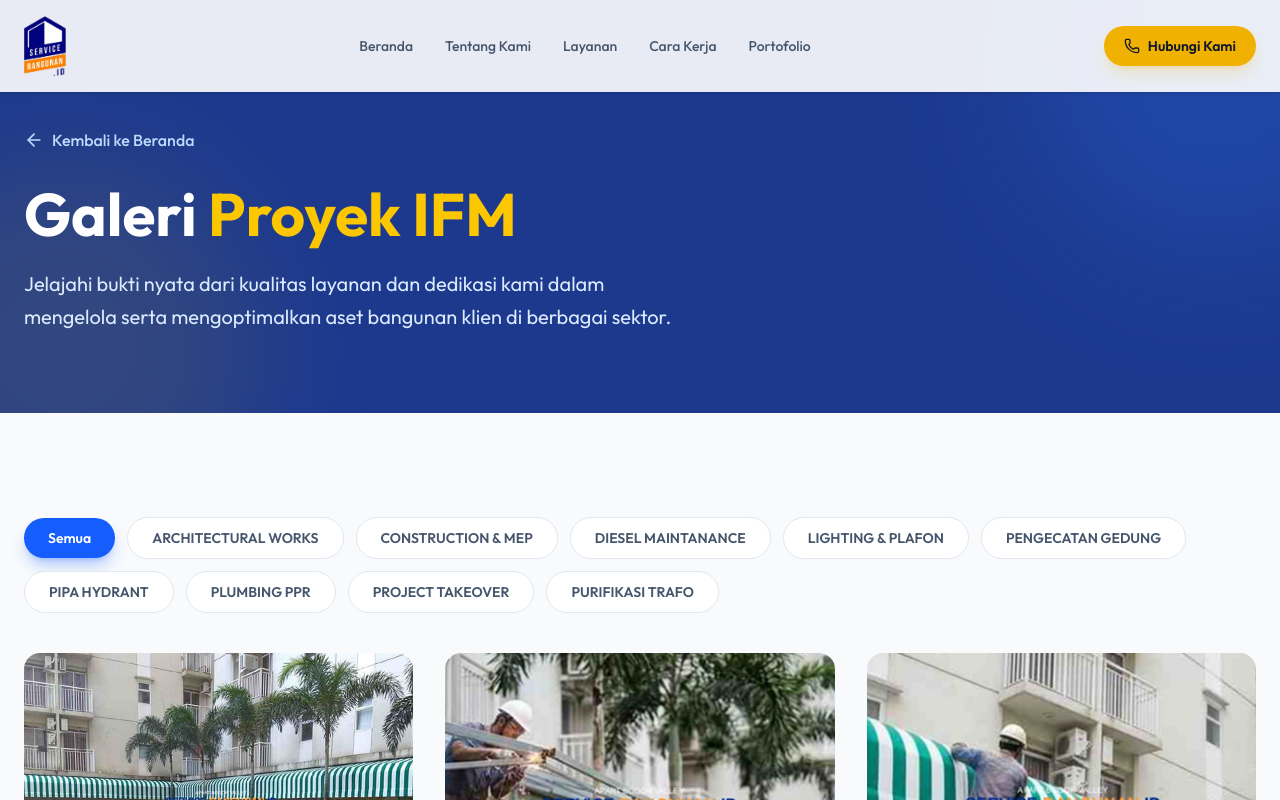
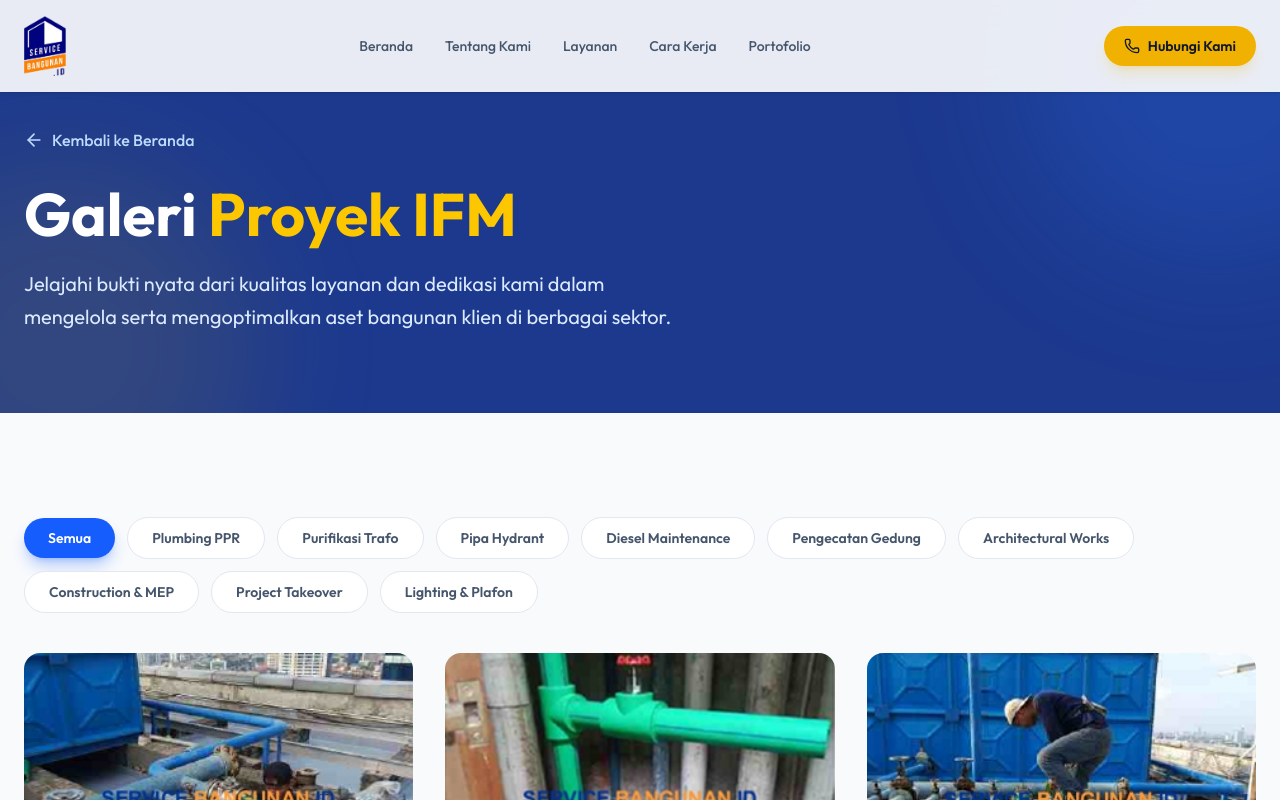
Before and after one commit to aldimahardiansyah/service-bangunan, a SvelteKit app: page /gallery in a window 1280 px wide. Shown: the top 800 px of the page. Built offline with nearby package versions, Linux system fonts and the light colour scheme.

Commit message:
refactor: standardize gallery categories and reformat project titles for consistency

```diff
--- a/src/lib/data/galleries.ts
+++ b/src/lib/data/galleries.ts
@@ -1,242 +1,242 @@
 export const galleries = [
 	{
 		"id": 1,
-		"src": "/images/portofolio/ARCHITECTURAL WORKS/Foto 1.png",
-		"title": "Proyek ARCHITECTURAL WORKS",
-		"category": "ARCHITECTURAL WORKS"
+		"src": "/images/portofolio/PLUMBING PPR/Foto 1.png",
+		"title": "Proyek Plumbing PPR",
+		"category": "Plumbing PPR"
 	},
 	{
 		"id": 2,
-		"src": "/images/portofolio/ARCHITECTURAL WORKS/Foto 2.png",
-		"title": "Proyek ARCHITECTURAL WORKS",
-		"category": "ARCHITECTURAL WORKS"
+		"src": "/images/portofolio/PLUMBING PPR/Foto 2.png",
+		"title": "Proyek Plumbing PPR",
+		"category": "Plumbing PPR"
 	},
 	{
 		"id": 3,
-		"src": "/images/portofolio/ARCHITECTURAL WORKS/Foto 3.png",
-		"title": "Proyek ARCHITECTURAL WORKS",
-		"category": "ARCHITECTURAL WORKS"
+		"src": "/images/portofolio/PLUMBING PPR/Foto 3.png",
+		"title": "Proyek Plumbing PPR",
+		"category": "Plumbing PPR"
 	},
 	{
 		"id": 4,
-		"src": "/images/portofolio/CONSTRUCTION & MEP/Foto 1.png",
-		"title": "Proyek CONSTRUCTION & MEP",
-		"category": "CONSTRUCTION & MEP"
+		"src": "/images/portofolio/PLUMBING PPR/Foto 4.png",
+		"title": "Proyek Plumbing PPR",
+		"category": "Plumbing PPR"
 	},
 	{
 		"id": 5,
-		"src": "/images/portofolio/CONSTRUCTION & MEP/Foto 2.png",
-		"title": "Proyek CONSTRUCTION & MEP",
-		"category": "CONSTRUCTION & MEP"
+		"src": "/images/portofolio/PLUMBING PPR/Foto 5.png",
+		"title": "Proyek Plumbing PPR",
+		"category": "Plumbing PPR"
 	},
 	{
 		"id": 6,
-		"src": "/images/portofolio/CONSTRUCTION & MEP/Foto 3.png",
-		"title": "Proyek CONSTRUCTION & MEP",
-		"category": "CONSTRUCTION & MEP"
+		"src": "/images/portofolio/PLUMBING PPR/Foto 6.png",
+		"title": "Proyek Plumbing PPR",
+		"category": "Plumbing PPR"
 	},
 	{
 		"id": 7,
-		"src": "/images/portofolio/CONSTRUCTION & MEP/Foto 4.png",
-		"title": "Proyek CONSTRUCTION & MEP",
-		"category": "CONSTRUCTION & MEP"
+		"src": "/images/portofolio/PURIFIKASI TRAFO/Foto 1.png",
+		"title": "Proyek Purifikasi Trafo",
+		"category": "Purifikasi Trafo"
 	},
 	{
 		"id": 8,
-		"src": "/images/portofolio/DIESEL MAINTANANCE/Foto 1.png",
-		"title": "Proyek DIESEL MAINTANANCE",
-		"category": "DIESEL MAINTANANCE"
+		"src": "/images/portofolio/PURIFIKASI TRAFO/Foto 2.png",
+		"title": "Proyek Purifikasi Trafo",
+		"category": "Purifikasi Trafo"
 	},
 	{
 		"id": 9,
-		"src": "/images/portofolio/DIESEL MAINTANANCE/Foto 2.png",
-		"title": "Proyek DIESEL MAINTANANCE",
-		"category": "DIESEL MAINTANANCE"
+		"src": "/images/portofolio/PURIFIKASI TRAFO/Foto 3.png",
+		"title": "Proyek Purifikasi Trafo",
+		"category": "Purifikasi Trafo"
 	},
 	{
 		"id": 10,
-		"src": "/images/portofolio/DIESEL MAINTANANCE/Foto 3.png",
-		"title": "Proyek DIESEL MAINTANANCE",
-		"category": "DIESEL MAINTANANCE"
+		"src": "/images/portofolio/PURIFIKASI TRAFO/Foto 4.png",
+		"title": "Proyek Purifikasi Trafo",
+		"category": "Purifikasi Trafo"
 	},
 	{
 		"id": 11,
-		"src": "/images/portofolio/LIGHTING & PLAFON/Foto 1.png",
-		"title": "Proyek LIGHTING & PLAFON",
-		"category": "LIGHTING & PLAFON"
+		"src": "/images/portofolio/PIPA HYDRANT/Foto 1.png",
+		"title": "Proyek Pipa Hydrant",
+		"category": "Pipa Hydrant"
 	},
 	{
 		"id": 12,
-		"src": "/images/portofolio/LIGHTING & PLAFON/Foto 2.png",
-		"title": "Proyek LIGHTING & PLAFON",
-		"category": "LIGHTING & PLAFON"
+		"src": "/images/portofolio/PIPA HYDRANT/Foto 2.png",
+		"title": "Proyek Pipa Hydrant",
+		"category": "Pipa Hydrant"
 	},
 	{
 		"id": 13,
-		"src": "/images/portofolio/LIGHTING & PLAFON/Foto 3.png",
-		"title": "Proyek LIGHTING & PLAFON",
-		"category": "LIGHTING & PLAFON"
+		"src": "/images/portofolio/PIPA HYDRANT/Foto 3.png",
+		"title": "Proyek Pipa Hydrant",
+		"category": "Pipa Hydrant"
 	},
 	{
 		"id": 14,
-		"src": "/images/portofolio/PENGECATAN GEDUNG/Foto 1.png",
-		"title": "Proyek PENGECATAN GEDUNG",
-		"category": "PENGECATAN GEDUNG"
+		"src": "/images/portofolio/PIPA HYDRANT/Foto 4.png",
+		"title": "Proyek Pipa Hydrant",
+		"category": "Pipa Hydrant"
 	},
 	{
 		"id": 15,
-		"src": "/images/portofolio/PENGECATAN GEDUNG/Foto 2.png",
-		"title": "Proyek PENGECATAN GEDUNG",
-		"category": "PENGECATAN GEDUNG"
+		"src": "/images/portofolio/PIPA HYDRANT/Foto 5.png",
+		"title": "Proyek Pipa Hydrant",
+		"category": "Pipa Hydrant"
 	},
 	{
 		"id": 16,
-		"src": "/images/portofolio/PENGECATAN GEDUNG/Foto 3.png",
-		"title": "Proyek PENGECATAN GEDUNG",
-		"category": "PENGECATAN GEDUNG"
+		"src": "/images/portofolio/PIPA HYDRANT/Foto 6.png",
+		"title": "Proyek Pipa Hydrant",
+		"category": "Pipa Hydrant"
 	},
 	{
 		"id": 17,
-		"src": "/images/portofolio/PENGECATAN GEDUNG/Foto 4.png",
-		"title": "Proyek PENGECATAN GEDUNG",
-		"category": "PENGECATAN GEDUNG"
+		"src": "/images/portofolio/DIESEL MAINTANANCE/Foto 1.png",
+		"title": "Proyek Diesel Maintenance",
+		"category": "Diesel Maintenance"
 	},
 	{
 		"id": 18,
-		"src": "/images/portofolio/PENGECATAN GEDUNG/Foto 5.png",
-		"title": "Proyek PENGECATAN GEDUNG",
-		"category": "PENGECATAN GEDUNG"
+		"src": "/images/portofolio/DIESEL MAINTANANCE/Foto 2.png",
+		"title": "Proyek Diesel Maintenance",
+		"category": "Diesel Maintenance"
 	},
 	{
 		"id": 19,
-		"src": "/images/portofolio/PIPA HYDRANT/Foto 1.png",
-		"title": "Proyek PIPA HYDRANT",
-		"category": "PIPA HYDRANT"
+		"src": "/images/portofolio/DIESEL MAINTANANCE/Foto 3.png",
+		"title": "Proyek Diesel Maintenance",
+		"category": "Diesel Maintenance"
 	},
 	{
 		"id": 20,
-		"src": "/images/portofolio/PIPA HYDRANT/Foto 2.png",
-		"title": "Proyek PIPA HYDRANT",
-		"category": "PIPA HYDRANT"
+		"src": "/images/portofolio/PENGECATAN GEDUNG/Foto 1.png",
+		"title": "Proyek Pengecatan Gedung",
+		"category": "Pengecatan Gedung"
 	},
 	{
 		"id": 21,
-		"src": "/images/portofolio/PIPA HYDRANT/Foto 3.png",
-		"title": "Proyek PIPA HYDRANT",
-		"category": "PIPA HYDRANT"
+		"src": "/images/portofolio/PENGECATAN GEDUNG/Foto 2.png",
+		"title": "Proyek Pengecatan Gedung",
+		"category": "Pengecatan Gedung"
 	},
 	{
 		"id": 22,
-		"src": "/images/portofolio/PIPA HYDRANT/Foto 4.png",
-		"title": "Proyek PIPA HYDRANT",
-		"category": "PIPA HYDRANT"
+		"src": "/images/portofolio/PENGECATAN GEDUNG/Foto 3.png",
+		"title": "Proyek Pengecatan Gedung",
+		"category": "Pengecatan Gedung"
 	},
 	{
 		"id": 23,
-		"src": "/images/portofolio/PIPA HYDRANT/Foto 5.png",
-		"title": "Proyek PIPA HYDRANT",
-		"category": "PIPA HYDRANT"
+		"src": "/images/portofolio/PENGECATAN GEDUNG/Foto 4.png",
+		"title": "Proyek Pengecatan Gedung",
+		"category": "Pengecatan Gedung"
 	},
 	{
 		"id": 24,
-		"src": "/images/portofolio/PIPA HYDRANT/Foto 6.png",
-		"title": "Proyek PIPA HYDRANT",
-		"category": "PIPA HYDRANT"
+		"src": "/images/portofolio/PENGECATAN GEDUNG/Foto 5.png",
+		"title": "Proyek Pengecatan Gedung",
+		"category": "Pengecatan Gedung"
 	},
 	{
 		"id": 25,
-		"src": "/images/portofolio/PLUMBING PPR/Foto 1.png",
-		"title": "Proyek PLUMBING PPR",
-		"category": "PLUMBING PPR"
+		"src": "/images/portofolio/ARCHITECTURAL WORKS/Foto 1.png",
+		"title": "Proyek Architectural Works",
+		"category": "Architectural Works"
 	},
 	{
 		"id": 26,
-		"src": "/images/portofolio/PLUMBING PPR/Foto 2.png",
-		"title": "Proyek PLUMBING PPR",
-		"category": "PLUMBING PPR"
+		"src": "/images/portofolio/ARCHITECTURAL WORKS/Foto 2.png",
+		"title": "Proyek Architectural Works",
+		"category": "Architectural Works"
 	},
 	{
 		"id": 27,
-		"src": "/images/portofolio/PLUMBING PPR/Foto 3.png",
-		"title": "Proyek PLUMBING PPR",
-		"category": "PLUMBING PPR"
+		"src": "/images/portofolio/ARCHITECTURAL WORKS/Foto 3.png",
+		"title": "Proyek Architectural Works",
+		"category": "Architectural Works"
 	},
 	{
 		"id": 28,
-		"src": "/images/portofolio/PLUMBING PPR/Foto 4.png",
-		"title": "Proyek PLUMBING PPR",
-		"category": "PLUMBING PPR"
+		"src": "/images/portofolio/CONSTRUCTION & MEP/Foto 1.png",
+		"title": "Proyek Construction & MEP",
+		"category": "Construction & MEP"
 	},
 	{
 		"id": 29,
-		"src": "/images/portofolio/PLUMBING PPR/Foto 5.png",
-		"title": "Proyek PLUMBING PPR",
-		"category": "PLUMBING PPR"
+		"src": "/images/portofolio/CONSTRUCTION & MEP/Foto 2.png",
+		"title": "Proyek Construction & MEP",
+		"category": "Construction & MEP"
 	},
 	{
 		"id": 30,
-		"src": "/images/portofolio/PLUMBING PPR/Foto 6.png",
-		"title": "Proyek PLUMBING PPR",
-		"category": "PLUMBING PPR"
+		"src": "/images/portofolio/CONSTRUCTION & MEP/Foto 3.png",
+		"title": "Proyek Construction & MEP",
+		"category": "Construction & MEP"
 	},
 	{
 		"id": 31,
-		"src": "/images/portofolio/PROJECT TAKEOVER/Foto 1.png",
-		"title": "Proyek PROJECT TAKEOVER",
-		"category": "PROJECT TAKEOVER"
+		"src": "/images/portofolio/CONSTRUCTION & MEP/Foto 4.png",
+		"title": "Proyek Construction & MEP",
+		"category": "Construction & MEP"
 	},
 	{
 		"id": 32,
-		"src": "/images/portofolio/PROJECT TAKEOVER/Foto 2.png",
-		"title": "Proyek PROJECT TAKEOVER",
-		"category": "PROJECT TAKEOVER"
+		"src": "/images/portofolio/PROJECT TAKEOVER/Foto 1.png",
+		"title": "Proyek Project Takeover",
+		"category": "Project Takeover"
 	},
 	{
 		"id": 33,
-		"src": "/images/portofolio/PROJECT TAKEOVER/Foto 3.png",
-		"title": "Proyek PROJECT TAKEOVER",
-		"category": "PROJECT TAKEOVER"
+		"src": "/images/portofolio/PROJECT TAKEOVER/Foto 2.png",
+		"title": "Proyek Project Takeover",
+		"category": "Project Takeover"
 	},
 	{
 		"id": 34,
-		"src": "/images/portofolio/PROJECT TAKEOVER/Foto 4.png",
-		"title": "Proyek PROJECT TAKEOVER",
-		"category": "PROJECT TAKEOVER"
+		"src": "/images/portofolio/PROJECT TAKEOVER/Foto 3.png",
+		"title": "Proyek Project Takeover",
+		"category": "Project Takeover"
 	},
 	{
 		"id": 35,
-		"src": "/images/portofolio/PROJECT TAKEOVER/Foto 5.png",
-		"title": "Proyek PROJECT TAKEOVER",
-		"category": "PROJECT TAKEOVER"
+		"src": "/images/portofolio/PROJECT TAKEOVER/Foto 4.png",
+		"title": "Proyek Project Takeover",
+		"category": "Project Takeover"
 	},
 	{
 		"id": 36,
-		"src": "/images/portofolio/PROJECT TAKEOVER/Foto 6.png",
-		"title": "Proyek PROJECT TAKEOVER",
-		"category": "PROJECT TAKEOVER"
+		"src": "/images/portofolio/PROJECT TAKEOVER/Foto 5.png",
+		"title": "Proyek Project Takeover",
+		"category": "Project Takeover"
 	},
 	{
 		"id": 37,
-		"src": "/images/portofolio/PURIFIKASI TRAFO/Foto 1.png",
-		"title": "Proyek PURIFIKASI TRAFO",
-		"category": "PURIFIKASI TRAFO"
+		"src": "/images/portofolio/PROJECT TAKEOVER/Foto 6.png",
+		"title": "Proyek Project Takeover",
+		"category": "Project Takeover"
 	},
 	{
 		"id": 38,
-		"src": "/images/portofolio/PURIFIKASI TRAFO/Foto 2.png",
-		"title": "Proyek PURIFIKASI TRAFO",
-		"category": "PURIFIKASI TRAFO"
+		"src": "/images/portofolio/LIGHTING & PLAFON/Foto 1.png",
+		"title": "Proyek Lighting & Plafon",
+		"category": "Lighting & Plafon"
 	},
 	{
 		"id": 39,
-		"src": "/images/portofolio/PURIFIKASI TRAFO/Foto 3.png",
-		"title": "Proyek PURIFIKASI TRAFO",
-		"category": "PURIFIKASI TRAFO"
+		"src": "/images/portofolio/LIGHTING & PLAFON/Foto 2.png",
+		"title": "Proyek Lighting & Plafon",
+		"category": "Lighting & Plafon"
 	},
 	{
 		"id": 40,
-		"src": "/images/portofolio/PURIFIKASI TRAFO/Foto 4.png",
-		"title": "Proyek PURIFIKASI TRAFO",
-		"category": "PURIFIKASI TRAFO"
+		"src": "/images/portofolio/LIGHTING & PLAFON/Foto 3.png",
+		"title": "Proyek Lighting & Plafon",
+		"category": "Lighting & Plafon"
 	}
 ];
--- a/src/routes/gallery/+page.svelte
+++ b/src/routes/gallery/+page.svelte
@@ -5,7 +5,18 @@
 
 	import { galleries } from "$lib/data/galleries";
 
-	const categories = ["Semua", ...new Set(galleries.map(g => g.category))];
+	const categories = [
+		"Semua",
+		"Plumbing PPR",
+		"Purifikasi Trafo",
+		"Pipa Hydrant",
+		"Diesel Maintenance",
+		"Pengecatan Gedung",
+		"Architectural Works",
+		"Construction & MEP",
+		"Project Takeover",
+		"Lighting & Plafon"
+	];
 
 	let filteredGalleries = $derived(
 		activeCategory === "Semua"
```
